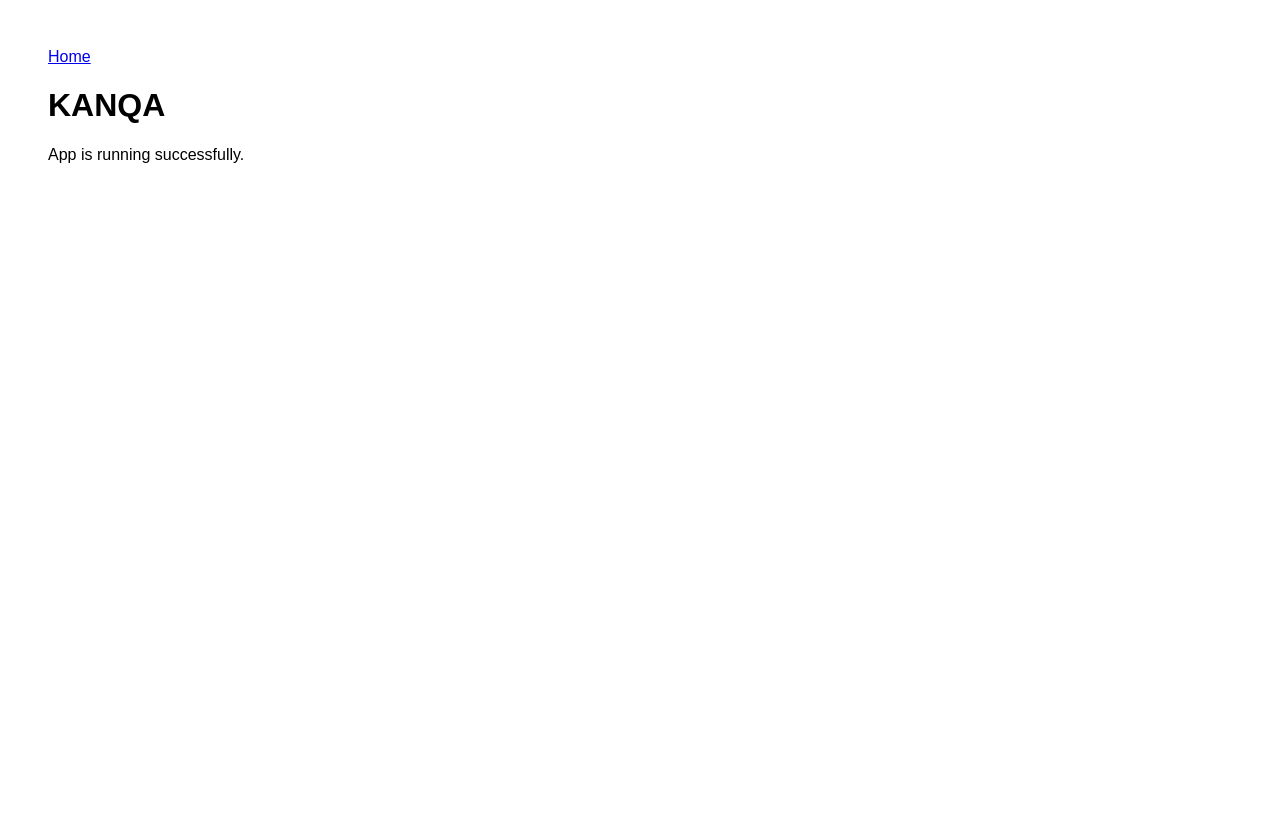
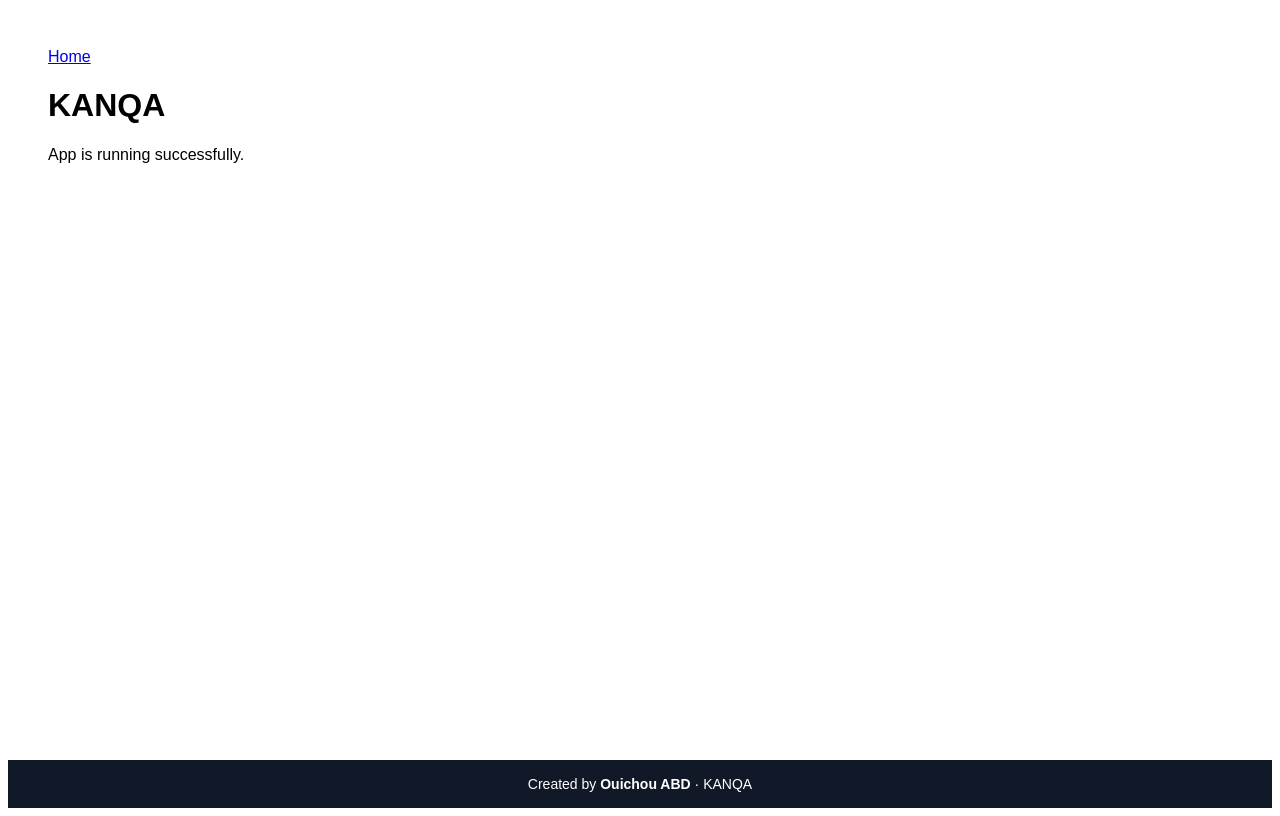
Before and after one commit to adon6969/KANQA, a React (Vite) app: page / in a window 1280 px wide. Built offline with nearby package versions, Linux system fonts and the light colour scheme.

Commit message:
Add creator footer to the app

```diff
--- a/src/App.jsx
+++ b/src/App.jsx
@@ -2,7 +2,15 @@ import { Routes, Route, Link } from 'react-router-dom';
 
 export default function App() {
   return (
-    <div style={{ fontFamily: 'sans-serif', padding: '40px' }}>
+    <div
+      style={{
+        minHeight: '100vh',
+        display: 'flex',
+        flexDirection: 'column',
+        fontFamily: 'sans-serif',
+      }}
+    >
+      <div style={{ flex: 1, padding: '40px' }}>
         <nav style={{ marginBottom: '20px' }}>
           <Link to="/" style={{ marginRight: '12px' }}>Home</Link>
         </nav>
@@ -10,6 +18,9 @@ export default function App() {
         <Routes>
           <Route path="/" element={<Home />} />
         </Routes>
+      </div>
+
+      <Footer />
     </div>
   );
 }
@@ -22,3 +33,20 @@ function Home() {
     </div>
   );
 }
+
+function Footer() {
+  return (
+    <footer
+      style={{
+        background: '#111827',
+        color: '#fff',
+        textAlign: 'center',
+        padding: '16px 20px',
+        fontSize: '14px',
+        marginTop: '40px',
+      }}
+    >
+      Created by <strong>Ouichou ABD</strong> · KANQA
+    </footer>
+  );
+}
```
Lines whose indentation alone changed are shown as unchanged.
